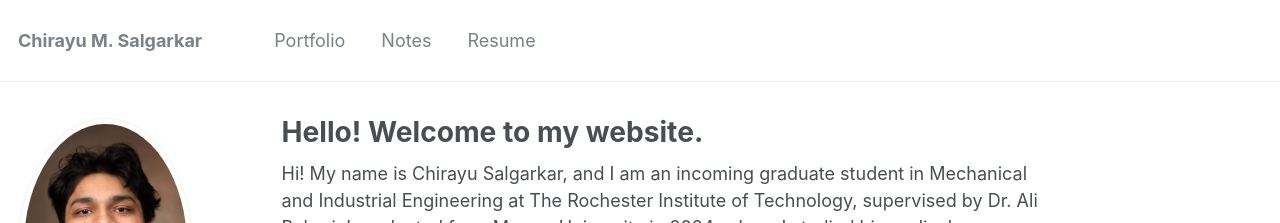
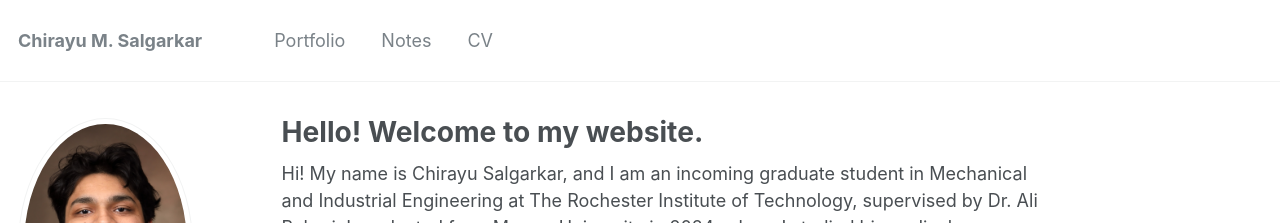
Before and after one commit to ChirayuSalgarkar/ChirayuSalgarkar.github.io, a Jekyll site: the page built from _pages/about.md, in a window 1280 px wide. Shown: the top 223 px of the page. Built offline with Jekyll 4.4.1, drawn with Linux system fonts in a browser that asks for light colours.

Commit message:
Update navigation.yml
test

```diff
--- a/_data/navigation.yml
+++ b/_data/navigation.yml
@@ -5,7 +5,7 @@ main:
     url: /work/
   - title: "Notes"
     url: /notes/
-  - title: "Resume"
+  - title: "CV"
     url: /resume/
 # main:
 #   - title: "Publications"
```
